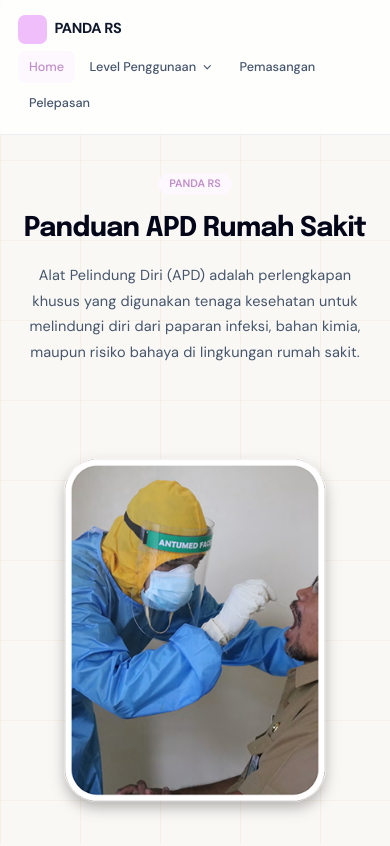
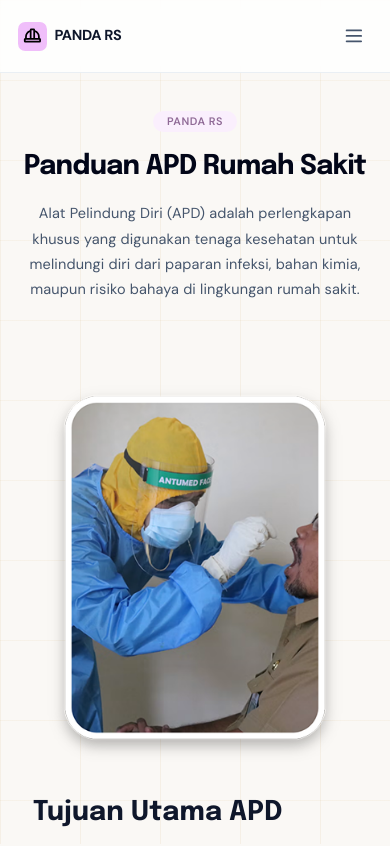
Before and after one commit to ahmadhilmandani/pandars, a React (Vite) app: page / in a window 390 px wide. Shown: the top 846 px of the page. Built offline with nearby package versions, Linux system fonts and the light colour scheme.

Commit message:
update: logo

```diff
--- a/src/components/VideoGuidePage.jsx
+++ b/src/components/VideoGuidePage.jsx
@@ -13,7 +13,7 @@ export default function VideoGuidePage({
     <div className="space-y-12 sm:space-y-16">
       {/* Hero */}
       <section className="mx-auto max-w-5xl space-y-5 text-center">
-        <span className="inline-flex rounded-full bg-primary-50 px-3 py-1 text-xs font-semibold text-primary-800">
+        <span className="uppercase tracking-wider inline-flex rounded-full bg-primary-100 px-4 py-1 text-xs font-semibold text-primary-900">
           {badge}
         </span>
 
--- a/src/data/apdData.js
+++ b/src/data/apdData.js
@@ -22,8 +22,6 @@ export const apdItems = [
   { title: 'Masker Reguler', bgColor: 'bg-starfruit-400', paragraph: 'Masker medis untuk membantu mengurangi penyebaran droplet.', img: regulerMasker },
   { title: 'Sarung Tangan', bgColor: 'bg-periwinkle-700', paragraph: 'Melindungi tangan dari kontak langsung dengan darah, cairan tubuh, dan kontaminan.', img: sarungTangan },
   { title: 'Sepatu Booth', bgColor: 'bg-starfruit-400', paragraph: 'Alas kaki pelindung untuk membantu melindungi kaki dari paparan kontaminan.', img: sepatuBooth },
-  // Item baru (belum ada stiker -> img null, kartu tetap tampil tanpa gambar)
-  { title: 'Baju Kerja', bgColor: 'bg-coral-600', paragraph: 'Pakaian kerja standar petugas sebagai lapisan dasar perlindungan.', img: null },
 ]
 
 // `ref` = title di apdItems, `label` = nama yang tampil di kartu
@@ -40,7 +38,6 @@ export const apdLevels = [
     items: [
       { ref: 'Masker Reguler', label: 'Masker Bedah 3-Ply' },
       { ref: 'Sarung Tangan', label: 'Sarung Tangan Karet Sekali Pakai' },
-      { ref: 'Baju Kerja', label: 'Baju Kerja' },
     ],
   },
   {
--- a/src/features/home/pages/HomePage.jsx
+++ b/src/features/home/pages/HomePage.jsx
@@ -34,7 +34,7 @@ function HomePage() {
 
       {/* Hero Section */}
       <section className="mx-auto max-w-5xl space-y-5 text-center">
-        <span className="inline-flex rounded-full bg-primary-50 px-3 py-1 text-xs font-semibold text-primary-800">
+        <span className="uppercase tracking-wider inline-flex rounded-full bg-primary-100 px-4 py-1 text-xs font-semibold text-primary-900">
           PANDA RS
         </span>
 
@@ -53,7 +53,7 @@ function HomePage() {
 
       <section className="space-y-8">
         <div className="mx-auto max-w-2xl space-y-3 text-center">
-          <span className="text-sm font-semibold uppercase tracking-wider text-primary-900">
+          <span className="uppercase tracking-wider inline-flex rounded-full bg-primary-100 px-4 py-1 text-xs font-semibold text-primary-900">
             Mengenal Perlengkapan
           </span>
 
@@ -84,7 +84,7 @@ function HomePage() {
 
       <section className="relative overflow-hidden rounded-3xl bg-taupe-300 px-5 py-12  sm:px-10 sm:py-16">
         <div className="relative z-10 mx-auto max-w-3xl space-y-5 text-center">
-          <span className="inline-flex rounded-full bg-white px-3 py-1 text-xs font-semibold text-taupe-800">
+          <span className="uppercase tracking-wider inline-flex rounded-full bg-primary-100 px-4 py-1 text-xs font-semibold text-primary-900">
             PENTING UNTUK DIKETAHUI
           </span>
 
--- a/src/features/home/pages/Level/LevelPage.jsx
+++ b/src/features/home/pages/Level/LevelPage.jsx
@@ -27,7 +27,7 @@ function LevelPage() {
     <div className="space-y-20 sm:space-y-24">
       {/* Hero */}
       <section className="mx-auto max-w-5xl space-y-5 text-center">
-        <span className="inline-flex rounded-full bg-primary-50 px-3 py-1 text-xs font-semibold text-primary-800">
+        <span className="uppercase tracking-wider inline-flex rounded-full bg-primary-100 px-4 py-1 text-xs font-semibold text-primary-900">
           LEVEL PENGGUNAAN APD
         </span>
         <h1 className="text-3xl font-bold tracking-tight text-slate-950 sm:text-4xl md:text-5xl">
@@ -84,7 +84,7 @@ function LevelPage() {
       {/* Kartu item */}
       <section className="space-y-8">
         <div className="mx-auto max-w-2xl space-y-3 text-center">
-          <span className="text-sm font-semibold uppercase tracking-wider text-primary-900">
+          <span className="uppercase tracking-wider inline-flex rounded-full bg-primary-100 px-4 py-1 text-xs font-semibold text-primary-900">
             Item yang Digunakan
           </span>
           <h2 className="mt-6 text-2xl font-bold tracking-tight text-slate-950 sm:text-3xl">
@@ -92,7 +92,7 @@ function LevelPage() {
           </h2>
         </div>
 
-        <div className="mt-16 grid grid-cols-1 justify-items-center gap-6 sm:grid-cols-2 lg:grid-cols-3 xl:grid-cols-4">
+        <div className="mt-16 flex gap-5 flex-wrap">
           {cards.map((item) => (
             <ApdCard
               key={item.title}
--- a/src/layouts/MainLayout.jsx
+++ b/src/layouts/MainLayout.jsx
@@ -1,5 +1,5 @@
 import { useEffect, useRef, useState } from 'react'
-import { Link, NavLink, Outlet, useLocation } from 'react-router-dom'
+import { NavLink, Outlet, useLocation } from 'react-router-dom'
 import { apdLevels } from '../data/apdData'
 
 const navLinkClass = ({ isActive }) =>
@@ -8,41 +8,50 @@ const navLinkClass = ({ isActive }) =>
     : 'text-slate-600 hover:bg-slate-100 hover:text-slate-900'
   }`
 
-function LevelDropdown() {
+function LevelDropdown({ mobile = false, onNavigate }) {
   const [open, setOpen] = useState(false)
   const ref = useRef(null)
   const { pathname } = useLocation()
   const isActive = pathname.startsWith('/level-penggunaan')
 
-  // tutup saat pindah halaman
   useEffect(() => setOpen(false), [pathname])
 
-  // tutup saat klik di luar
+  // Hanya diperlukan untuk dropdown desktop
   useEffect(() => {
+    if (mobile) return
+
     const handler = (e) => {
-      if (ref.current && !ref.current.contains(e.target)) setOpen(false)
+      if (ref.current && !ref.current.contains(e.target)) {
+        setOpen(false)
       }
+    }
+
     document.addEventListener('mousedown', handler)
-    return () => document.removeEventListener('mousedown', handler)
-  }, [])
+
+    return () => {
+      document.removeEventListener('mousedown', handler)
+    }
+  }, [mobile])
 
   return (
-    <div ref={ref} className="relative">
+    <div ref={ref} className={mobile ? '' : 'relative'}>
       <button
         type="button"
         aria-haspopup="menu"
         aria-expanded={open}
         onClick={() => setOpen((o) => !o)}
-        className={`inline-flex items-center gap-1 rounded-lg px-3 py-2 text-sm font-medium transition ${isActive
+        className={`inline-flex w-full items-center justify-between gap-1 rounded-lg px-3 py-2 text-sm font-medium transition ${isActive
             ? 'bg-primary-50 text-primary-800'
             : 'text-slate-600 hover:bg-slate-100 hover:text-slate-900'
           }`}
       >
-        Level Penggunaan
+        <span>Level Penggunaan</span>
+
         <svg
           viewBox="0 0 20 20"
           fill="currentColor"
-          className={`size-4 transition-transform ${open ? 'rotate-180' : ''}`}
+          className={`size-4 transition-transform ${open ? 'rotate-180' : ''
+            }`}
           aria-hidden="true"
         >
           <path d="M5.23 7.21a.75.75 0 0 1 1.06.02L10 11.17l3.71-3.94a.75.75 0 1 1 1.08 1.04l-4.25 4.5a.75.75 0 0 1-1.08 0l-4.25-4.5a.75.75 0 0 1 .02-1.06Z" />
@@ -52,15 +61,22 @@ function LevelDropdown() {
       {open && (
         <div
           role="menu"
-          className="absolute right-0 top-full z-50 mt-2 w-60 rounded-xl border border-slate-200 bg-white p-1.5 shadow-lg sm:left-0 sm:right-auto"
+          className={
+            mobile
+              ? 'mt-1 space-y-1 pl-3'
+              : 'absolute left-0 top-full z-50 mt-2 w-60 rounded-xl border border-slate-200 bg-white p-1.5 shadow-lg'
+          }
         >
           {apdLevels.map((level) => (
             <NavLink
               key={level.id}
               to={`/level-penggunaan/${level.id}`}
               role="menuitem"
+              onClick={onNavigate}
               className={({ isActive }) =>
-                `flex items-center gap-3 rounded-lg px-3 py-2 transition ${isActive ? 'bg-primary-50' : 'hover:bg-slate-100'
+                `flex items-center gap-3 rounded-lg px-3 py-2 transition ${isActive
+                  ? 'bg-primary-50'
+                  : 'hover:bg-slate-100'
                 }`
               }
             >
@@ -68,11 +84,15 @@ function LevelDropdown() {
                 className={`size-3 shrink-0 rounded-full ${level.bgColor}`}
                 aria-hidden="true"
               />
+
               <span className="flex flex-col leading-tight">
                 <span className="text-sm font-semibold text-slate-900">
                   {level.title}
                 </span>
-                <span className="text-xs text-slate-500">{level.subtitle}</span>
+
+                <span className="text-xs text-slate-500">
+                  {level.subtitle}
+                </span>
               </span>
             </NavLink>
           ))}
@@ -83,25 +103,146 @@ function LevelDropdown() {
 }
 
 function MainLayout() {
+  const [mobileMenuOpen, setMobileMenuOpen] = useState(false)
+
+  const { pathname } = useLocation()
+
+  // Tutup menu ketika pindah halaman
+  useEffect(() => {
+    setMobileMenuOpen(false)
+  }, [pathname])
+
+  const closeMobileMenu = () => {
+    setMobileMenuOpen(false)
+  }
+
   return (
     <div className="relative min-h-screen">
       <div className="pattern-background" />
 
       <header className="relative z-20 border-b border-slate-200/70 bg-white/80 backdrop-blur-sm">
-        <div className="mx-auto flex max-w-6xl flex-wrap items-center justify-between gap-2 px-5 py-4">
-          <NavLink to="/" className="flex items-center gap-2 font-bold tracking-tight">
+        <div className="mx-auto max-w-6xl px-5">
+          <div className="flex min-h-[72px] items-center justify-between">
+
+            {/* Logo */}
+            <NavLink
+              to="/"
+              className="flex items-center gap-2 font-bold tracking-tight"
+            >
               <span className="grid size-8 place-items-center rounded-lg bg-primary-700 text-sm">
-              {/* Logo SVG */}
+                <svg xmlns="http://www.w3.org/2000/svg" width="65%" fill="#000000" viewBox="0 0 256 256"><path d="M228,148.4V136a100.41,100.41,0,0,0-64-93.3V40a20,20,0,0,0-20-20H112A20,20,0,0,0,92,40v2.7A100.41,100.41,0,0,0,28,136v12.4A20,20,0,0,0,12,168v24a20,20,0,0,0,20,20H224a20,20,0,0,0,20-20V168A20,20,0,0,0,228,148.4ZM204,136v12H164V69.07A76.35,76.35,0,0,1,204,136ZM140,44V148H116V44ZM92,69.07V148H52V136A76.35,76.35,0,0,1,92,69.07ZM220,188H36V172H220Z"></path></svg>
               </span>
+
               PANDA RS
             </NavLink>
 
-          <nav className="flex flex-wrap items-center gap-1">
-            <NavLink to="/" end className={navLinkClass}>Home</NavLink>
+            {/* Desktop Navigation */}
+            <nav className="hidden items-center gap-1 md:flex">
+              <NavLink
+                to="/"
+                end
+                className={navLinkClass}
+              >
+                Home
+              </NavLink>
+
               <LevelDropdown />
-            <NavLink to="/pemasangan-apd" className={navLinkClass}>Pemasangan</NavLink>
-            <NavLink to="/pelepasan-apd" className={navLinkClass}>Pelepasan</NavLink>
+
+              <NavLink
+                to="/pemasangan-apd"
+                className={navLinkClass}
+              >
+                Pemasangan
+              </NavLink>
+
+              <NavLink
+                to="/pelepasan-apd"
+                className={navLinkClass}
+              >
+                Pelepasan
+              </NavLink>
             </nav>
+
+            {/* Mobile Hamburger */}
+            <button
+              type="button"
+              aria-label={
+                mobileMenuOpen
+                  ? 'Tutup menu navigasi'
+                  : 'Buka menu navigasi'
+              }
+              aria-expanded={mobileMenuOpen}
+              onClick={() => setMobileMenuOpen((open) => !open)}
+              className="inline-flex size-10 items-center justify-center rounded-lg text-slate-600 transition hover:bg-slate-100 hover:text-slate-900 md:hidden"
+            >
+              {mobileMenuOpen ? (
+                // X
+                <svg
+                  viewBox="0 0 24 24"
+                  fill="none"
+                  stroke="currentColor"
+                  strokeWidth="2"
+                  className="size-6"
+                >
+                  <path
+                    strokeLinecap="round"
+                    d="M6 6l12 12M18 6L6 18"
+                  />
+                </svg>
+              ) : (
+                // Hamburger
+                <svg
+                  viewBox="0 0 24 24"
+                  fill="none"
+                  stroke="currentColor"
+                  strokeWidth="2"
+                  className="size-6"
+                >
+                  <path
+                    strokeLinecap="round"
+                    d="M4 6h16M4 12h16M4 18h16"
+                  />
+                </svg>
+              )}
+            </button>
+          </div>
+
+          {/* Mobile Navigation */}
+          {mobileMenuOpen && (
+            <nav className="border-t border-slate-200/70 py-3 md:hidden">
+              <div className="flex flex-col gap-1">
+                <NavLink
+                  to="/"
+                  end
+                  onClick={closeMobileMenu}
+                  className={navLinkClass}
+                >
+                  Home
+                </NavLink>
+
+                <LevelDropdown
+                  mobile
+                  onNavigate={closeMobileMenu}
+                />
+
+                <NavLink
+                  to="/pemasangan-apd"
+                  onClick={closeMobileMenu}
+                  className={navLinkClass}
+                >
+                  Pemasangan
+                </NavLink>
+
+                <NavLink
+                  to="/pelepasan-apd"
+                  onClick={closeMobileMenu}
+                  className={navLinkClass}
+                >
+                  Pelepasan
+                </NavLink>
+              </div>
+            </nav>
+          )}
         </div>
       </header>
 
```
Lines whose indentation alone changed are shown as unchanged.
